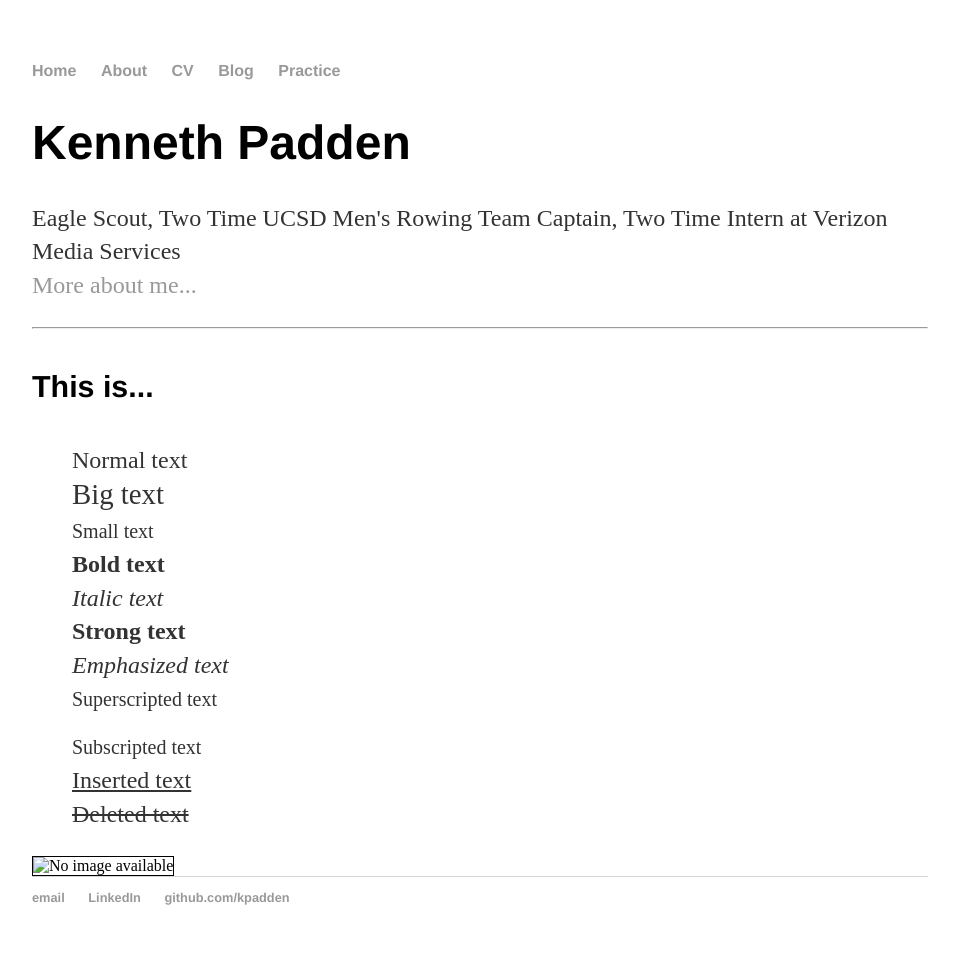
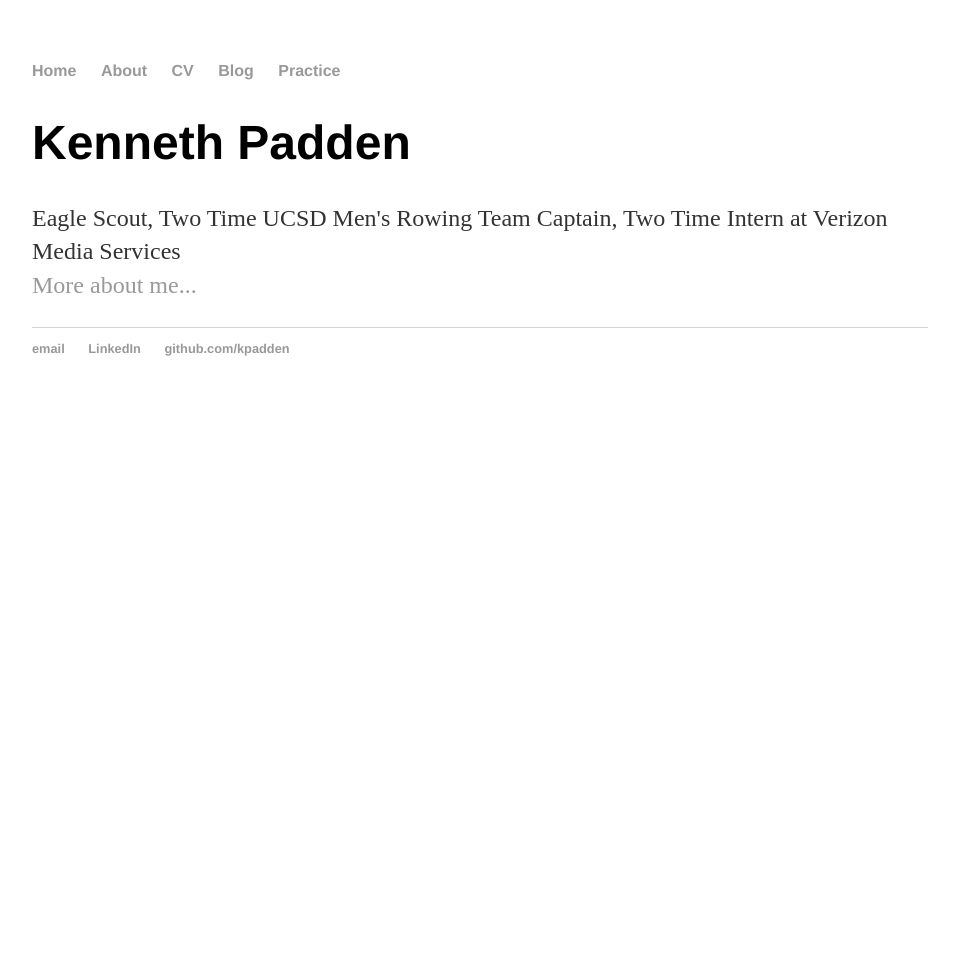
Before and after one commit to kpadden/kpadden.github.io, a Jekyll site: the page built from index.html, in a window 1280 px wide. Shown: the whole page, without its empty margins (160-1119 px from the left). Built offline with Jekyll 4.4.1, drawn with Linux system fonts in a browser that asks for light colours; after the commit the page ends 900 px from its top, so only the background shows below that.

Commit message:
Update index.html

```diff
--- a/index.html
+++ b/index.html
@@ -7,21 +7,3 @@ title: Kenneth Padden
         <p>Eagle Scout, Two Time UCSD Men's Rowing Team Captain, Two Time Intern at Verizon Media Services <br/> <a href="/about">More about me...</a></p>
 </div>
 <!-- /.blurb -->
-<hr/>
-<body>
-        <h4> This is... </h4>
-        <ul>
-                Normal text <br/>
-                <big> Big text </big> <br/>
-                <small> Small text </small> <br/>
-                <b> Bold text </b> <br/>
-                <i> Italic text </i> <br/>
-                <strong> Strong text </strong> <br/>
-                <em> Emphasized text </em> <br/>
-                <sup> Superscripted text </sup> <br/>
-                <sub> Subscripted text </sub> <br/>
-                <ins> Inserted text </ins> <br/>
-                <del> Deleted text </del>
-        </ul>
-        <img src="" height="15%" width="15%" border="1px" alt="No image available"/>
-</body>
```
